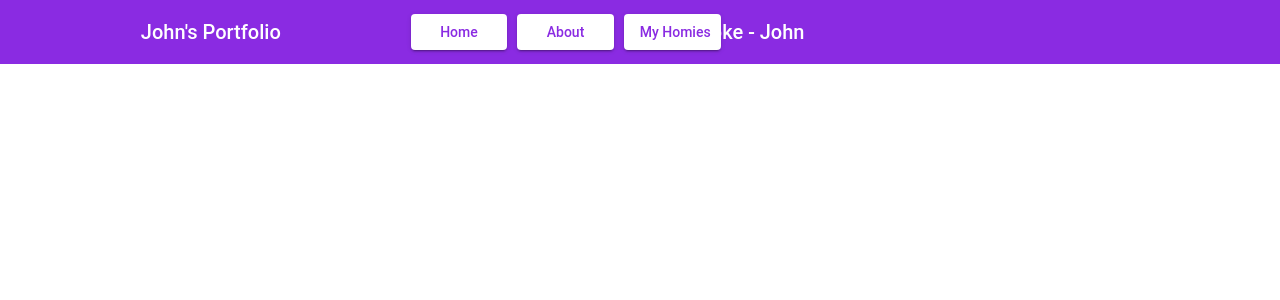
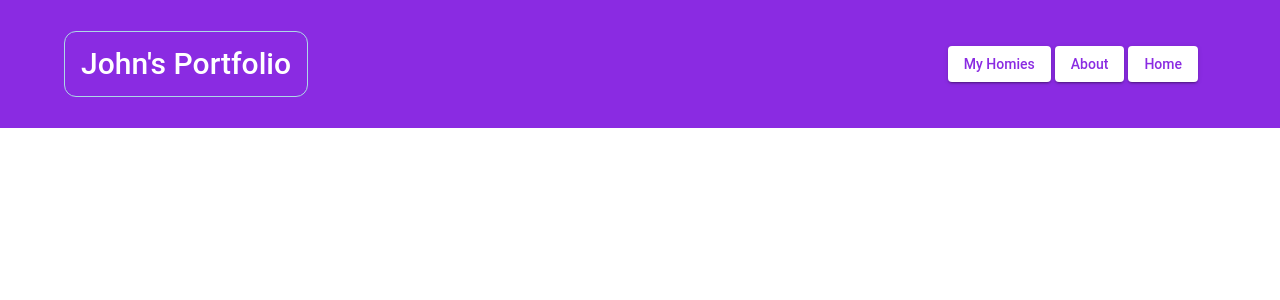
Before and after one commit to khoatrann/Johns-Portfolio, an Angular app: page / in a window 1280 px wide. Shown: the top 300 px of the page. Built offline with nearby package versions, Linux system fonts and the light colour scheme.

Commit message:
fixed navbar

```diff
--- a/src/app/app.component.css
+++ b/src/app/app.component.css
@@ -1,15 +1,18 @@
 .mat-toolbar{
+    padding: 4rem;
     background-color: blueviolet;
     color: white;
 }
 
 .header{
-    padding-left: 10%;
-    padding-right: 10%;
+    padding: 1rem;
+    font-size: 30px;
+    border: 1px solid lightblue;
+    border-radius: 12px;
 }
 
 .header-box{
-    padding:80%;
+    padding: 80%;
 }
 
 .buttons{
@@ -27,11 +30,13 @@ section {
   min-width: 120px;
 }
 
-.button-box .mat-button-base {
-  margin: 2%;
-  width: 40% !important;
+.button-box {
+  margin-right: 1rem;
+  width: 100%;
 }
 
-.button-header {
+.button-item {
     color: blueviolet;
+    float: right;
+    margin: 2px;
 }
--- a/src/app/app.component.html
+++ b/src/app/app.component.html
@@ -1,9 +1,8 @@
 <mat-toolbar>
   <div class="header">{{title}}</div>
   <div class="button-box">
-    <button [ngClass]="'button-header'" *ngFor="let button of buttons; let i = index" mat-raised-button>
+    <button [ngClass]="'button-item'" *ngFor="let button of buttons; let i = index;" mat-raised-button>
       {{button}}
     </button>
   </div>
-  <div>I love coke - John</div>
 </mat-toolbar>
```
